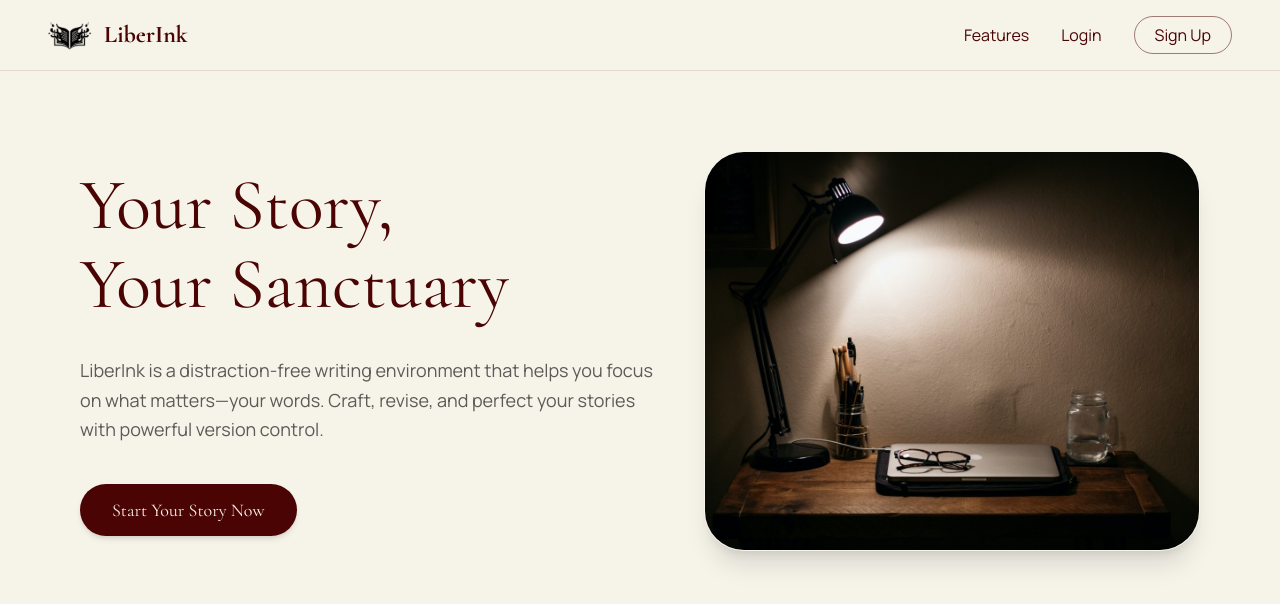
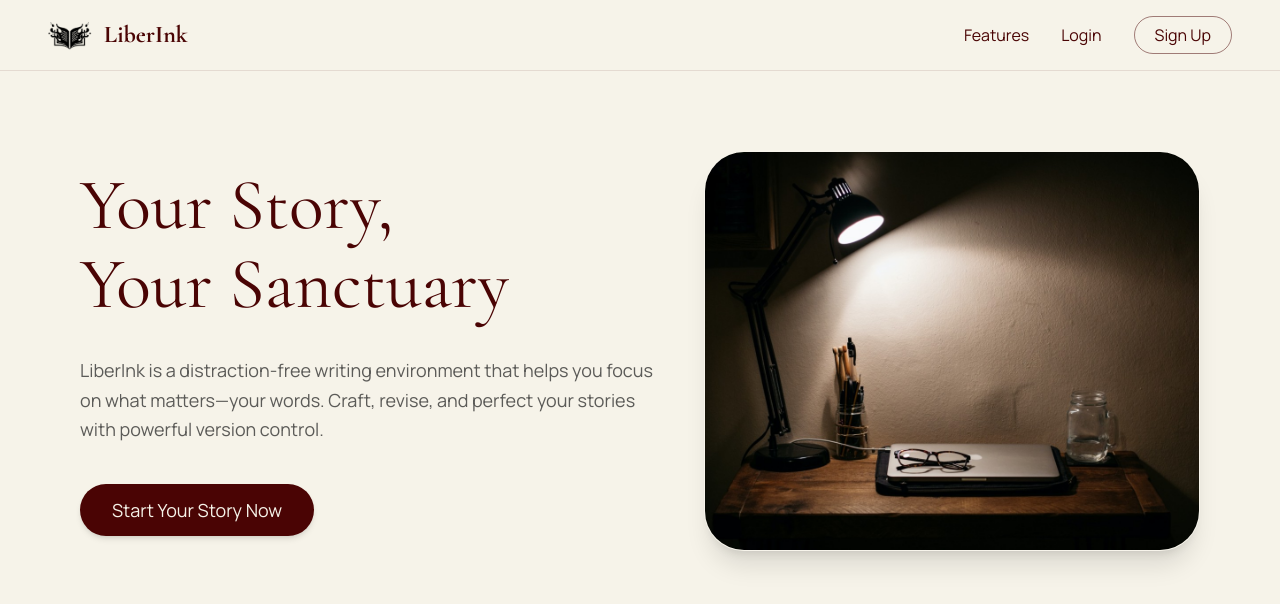
Before and after one commit to lork870/LiberInk, a React (Vite) app in the folder LiberInk_Web/: page /LandingPage in a window 1280 px wide. Shown: the top 604 px of the page. Built offline with nearby package versions, Linux system fonts and the light colour scheme.

Commit message:
Update LandingPage button font to Manrope

```diff
--- a/LiberInk_Web/src/pages/LandingPage.tsx
+++ b/LiberInk_Web/src/pages/LandingPage.tsx
@@ -28,7 +28,7 @@ const LandingPage = () => {
           <p className="text-base md:text-lg leading-relaxed text-[#1A1A1A]/70 mb-8 md:mb-10 font-sans font-normal">
             LiberInk is a distraction-free writing environment that helps you focus on what matters—your words. Craft, revise, and perfect your stories with powerful version control.
           </p>
-          <Link to="/onboarding" className="bg-[#4A0404] text-[#F6F3E9] px-8 py-3 rounded-full text-lg font-normal hover:bg-[#320a0a] transition-all shadow-md inline-block">
+          <Link to="/onboarding" className="font-[Manrope] bg-[#4A0404] text-[#F6F3E9] px-8 py-3 rounded-full text-lg font-normal hover:bg-[#320a0a] transition-all shadow-md inline-block">
             Start Your Story Now
           </Link>
         </div>
```
